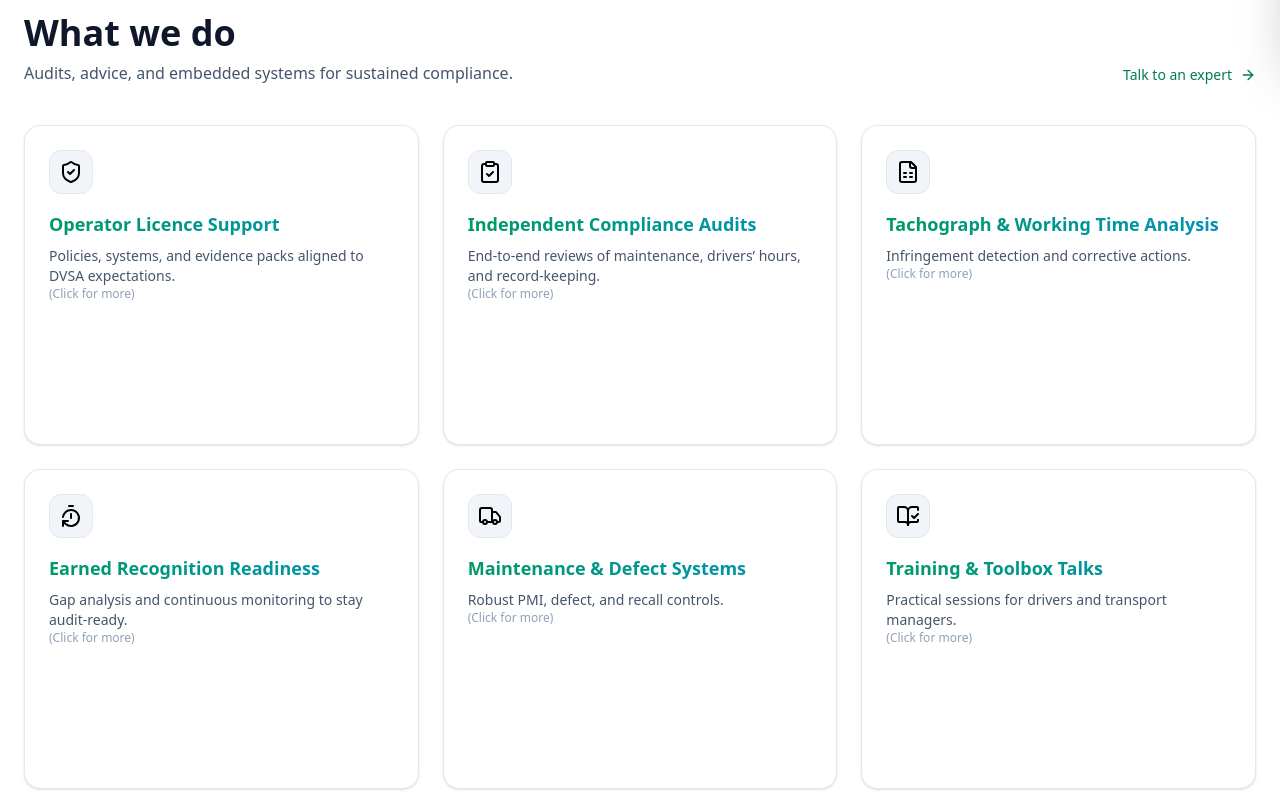
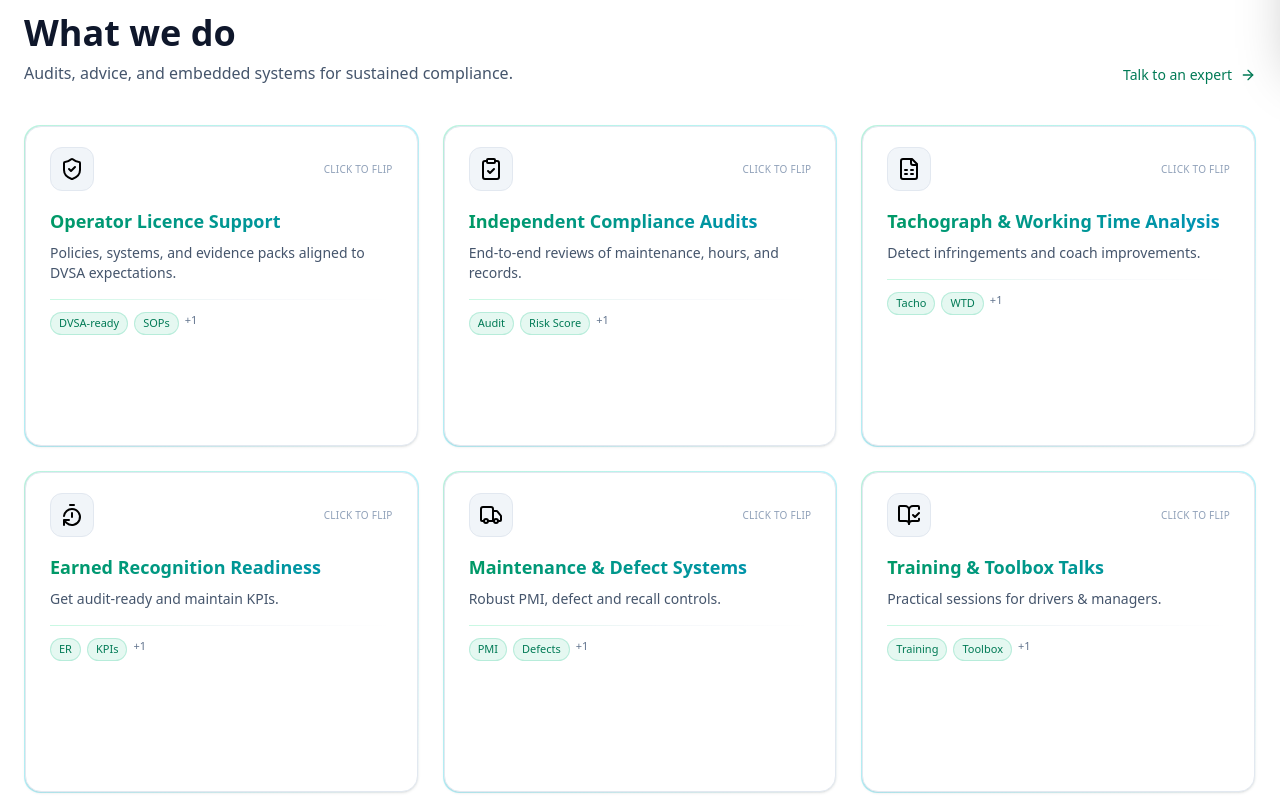
Before and after one commit to george-g-93/CTRL-Frontend, a React (Vite) app: page / in a window 1280 px wide. Shown: the part 740-1540 px from the top of the page. Built offline with nearby package versions, Linux system fonts and the light colour scheme; no server answers.

Commit message:
Update to cards and theme

```diff
--- a/src/pages/Home.jsx
+++ b/src/pages/Home.jsx
@@ -65,7 +65,7 @@ if (typeof document !== "undefined" && !document.getElementById("ctrl-styles"))
   document.head.appendChild(style);
 }
 
-function FlipCard({ icon, title, desc, backInfo }) {
+function FlipCard({ icon, title, desc, backPoints = [], tags = [], href }) {
   const [flipped, setFlipped] = useState(false);
 
   return (
@@ -73,6 +73,11 @@ function FlipCard({ icon, title, desc, backInfo }) {
       className="relative cursor-pointer [perspective:1000px]"
       onClick={() => setFlipped((v) => !v)}
     >
+      {/* Gradient ring + hover glow */}
+      <div className="rounded-2xl p-[1px] transition-shadow duration-300
+                      bg-gradient-to-br from-emerald-300/40 via-cyan-300/40 to-transparent
+                      dark:from-emerald-400/30 dark:via-cyan-400/30 dark:to-transparent
+                      hover:shadow-[0_10px_40px_-12px_rgba(16,185,129,0.35)]">
         {/* Rotating wrapper */}
         <div
           className={[
@@ -82,10 +87,11 @@ function FlipCard({ icon, title, desc, backInfo }) {
           ].join(" ")}
         >
           {/* FRONT */}
-        <div className="absolute inset-0 rounded-2xl border p-6 backdrop-blur
+          <div className="absolute inset-0 rounded-2xl border px-6 py-5 backdrop-blur
                           border-slate-200 bg-white shadow-sm
                           dark:border-white/10 dark:bg-white/5 dark:shadow-[0_0_0_1px_rgba(255,255,255,0.04)]
                           [backface-visibility:hidden]">
+            <div className="flex items-center justify-between">
               <div
                 className="flex items-center justify-center h-11 w-11 rounded-xl border
                            border-slate-200 bg-slate-100
@@ -94,30 +100,96 @@ function FlipCard({ icon, title, desc, backInfo }) {
               >
                 {icon}
               </div>
+              <span className="text-[10px] uppercase tracking-wide text-slate-400 dark:text-slate-500">
+                Click to flip
+              </span>
+            </div>
+
             <h3 className="mt-4 text-lg font-semibold text-transparent bg-clip-text
                            bg-gradient-to-r from-emerald-600 to-cyan-600
                            dark:from-emerald-300 dark:to-cyan-400">
               {title}
             </h3>
-          <p className="mt-2 text-sm text-slate-600 dark:text-slate-300">{desc}</p>
-          <p className="mt-auto text-xs text-slate-400 dark:text-slate-500 mt-4">(Click for more)</p>
+
+            {/* Clamp to tidy lengths */}
+            <p className="mt-2 text-sm text-slate-600 dark:text-slate-300 line-clamp-3">
+              {desc}
+            </p>
+
+            {/* Mini divider */}
+            <div className="mt-4 h-px bg-gradient-to-r from-emerald-200/60 via-slate-200/40 to-transparent
+                            dark:from-emerald-300/20 dark:via-white/10" />
+
+            {/* Optional quick tags preview (first 2) */}
+            {tags?.length > 0 && (
+              <div className="mt-3 flex flex-wrap gap-1.5">
+                {tags.slice(0, 2).map((t) => (
+                  <span
+                    key={t}
+                    className="rounded-full px-2 py-0.5 text-[11px]
+                               bg-emerald-500/10 text-emerald-700 border border-emerald-500/20
+                               dark:bg-emerald-400/15 dark:text-emerald-200 dark:border-emerald-400/25"
+                  >
+                    {t}
+                  </span>
+                ))}
+                {tags.length > 2 && (
+                  <span className="text-[11px] text-slate-500 dark:text-slate-400">+{tags.length - 2}</span>
+                )}
+              </div>
+            )}
           </div>
 
           {/* BACK */}
-        <div className="absolute inset-0 rounded-2xl border p-6
+          <div className="absolute inset-0 rounded-2xl border px-6 py-5
                           border-slate-200 bg-gradient-to-b from-emerald-50 to-cyan-50
                           dark:border-white/10 dark:from-emerald-900/20 dark:to-cyan-900/20
                           [backface-visibility:hidden] [transform:rotateY(180deg)]">
             <h4 className="text-base font-semibold text-transparent bg-clip-text
                            bg-gradient-to-r from-emerald-600 to-cyan-600
-                         dark:from-emerald-300 dark:to-cyan-400 mb-2">
-            {title}
+                           dark:from-emerald-300 dark:to-cyan-400">
+              What you’ll get
             </h4>
-          <p className="text-sm text-slate-700 dark:text-slate-300 text-center">
-            {/*More detailed information about <strong>{title}</strong> can go here — e.g., key benefits, approach, or what’s included.*/}
-            {backInfo}
-          </p>
-          <p className="mt-4 text-xs text-slate-400 dark:text-slate-500">(Click again to flip back)</p>
+
+            {/* Bullet list */}
+            <ul className="mt-3 space-y-2">
+              {backPoints.map((bp) => (
+                <li key={bp} className="flex items-start gap-2 text-sm text-slate-700 dark:text-slate-300">
+                  <CheckCircle2 className="mt-[2px] h-4 w-4 text-emerald-600 dark:text-emerald-300" />
+                  <span>{bp}</span>
+                </li>
+              ))}
+            </ul>
+
+            {/* Tags */}
+            {tags?.length > 0 && (
+              <div className="mt-3 flex flex-wrap gap-1.5">
+                {tags.map((t) => (
+                  <span
+                    key={t}
+                    className="rounded-full px-2 py-0.5 text-[11px]
+                               bg-white/60 text-slate-700 border border-white
+                               dark:bg-white/10 dark:text-slate-200 dark:border-white/10"
+                  >
+                    {t}
+                  </span>
+                ))}
+              </div>
+            )}
+
+            {/* Optional CTA */}
+            {href && (
+              <a
+                href={href}
+                className="mt-4 inline-flex items-center gap-2 text-sm font-medium
+                           text-emerald-700 hover:text-emerald-600
+                           dark:text-emerald-300 dark:hover:text-emerald-200"
+                onClick={(e) => e.stopPropagation()}
+              >
+                Learn more <ArrowRight className="h-4 w-4" />
+              </a>
+            )}
+          </div>
         </div>
       </div>
     </div>
@@ -128,15 +200,79 @@ function FlipCard({ icon, title, desc, backInfo }) {
 
 
 
+
 export default function Home() {
   const features = [
-    { icon: <ShieldCheck className="h-6 w-6" aria-hidden />, title: "Operator Licence Support", desc: "Policies, systems, and evidence packs aligned to DVSA expectations.", backInfo: "We help you stay on the right side of the Traffic Commissioner by ensuring your systems meet all Operator Licence undertakings. From building bespoke policy and procedure packs to setting up digital maintenance and driver record systems. Whether you’re applying for a new licence, facing a Public Inquiry, or simply tightening your systems, our team provides the expertise to keep your licence safe and your operation running smoothly." },
-    { icon: <ClipboardCheck className="h-6 w-6" aria-hidden />, title: "Independent Compliance Audits", desc: "End-to-end reviews of maintenance, drivers’ hours, and record-keeping.", backInfo: "Our audits provide a full, unbiased view of your transport compliance. We review everything from maintenance and driver hours to daily defect reporting, working time, and record-keeping. You’ll receive a detailed written report with clear, prioritised actions to close any gaps and demonstrate proactive management to the DVSA or Traffic Commissioner. Ideal for peace of mind, internal checks, or Earned Recognition evidence." },
-    { icon: <FileSpreadsheet className="h-6 w-6" aria-hidden />, title: "Tachograph & Working Time Analysis", desc: "Infringement detection and corrective actions.", backInfo: "We analyse driver card and vehicle unit data to detect infringements, fatigue risks, and poor scheduling practices before they escalate. You’ll receive clear, actionable reports that help you manage driver performance, plan corrective actions, and improve scheduling efficiency. Our systems also help you demonstrate control and due diligence, key factors in any DVSA visit or operator licence review." },
-    { icon: <TimerReset className="h-6 w-6" aria-hidden />, title: "Earned Recognition Readiness", desc: "Gap analysis and continuous monitoring to stay audit-ready.", backInfo: "If you’re working toward DVSA Earned Recognition status, we’ll assess your systems against the scheme’s standards. Our gap analysis identifies areas needing improvement, and our continuous monitoring helps ensure ongoing compliance. From KPI tracking to audit-ready documentation, we’ll position your operation to achieve recognition and showcase your commitment to excellence." },
-    { icon: <Truck className="h-6 w-6" aria-hidden />, title: "Maintenance & Defect Systems", desc: "Robust PMI, defect, and recall controls.", backInfo: "We build and review maintenance regimes that meet DVSA standards — covering PMIs, driver walkaround checks, defect reporting, and recall management. Our team ensures your paperwork (digital or paper-based) aligns with OCRS and Earned Recognition expectations. We can also assist in implementing digital defect systems, maintenance planners, and escalation procedures to reduce downtime and risk." },
-    { icon: <BookOpenCheck className="h-6 w-6" aria-hidden />, title: "Training & Toolbox Talks", desc: "Practical sessions for drivers and transport managers.", backInfo: "We deliver practical training sessions for drivers, transport managers, and supervisors on key compliance areas — from daily defect checks and drivers’ hours to load security, bridge strikes, and operator licence awareness. Sessions can be tailored to your business and delivered onsite or online, helping you build a stronger safety culture and keep compliance front of mind." },
+    {
+      icon: <ShieldCheck className="h-6 w-6" aria-hidden />,
+      title: "Operator Licence Support",
+      desc: "Policies, systems, and evidence packs aligned to DVSA expectations.",
+      backPoints: [
+        "Bespoke policy & SOP packs",
+        "Digital maintenance & driver records",
+        "Pre-audit checks and PI prep",
+      ],
+      tags: ["DVSA-ready", "SOPs", "Policy Pack"],
+      href: "#operator-licence"
+    },
+    {
+      icon: <ClipboardCheck className="h-6 w-6" aria-hidden />,
+      title: "Independent Compliance Audits",
+      desc: "End-to-end reviews of maintenance, hours, and records.",
+      backPoints: [
+        "Gap analysis with risk scoring",
+        "Prioritised action plan",
+        "Evidence for ER / TC / DVSA",
+      ],
+      tags: ["Audit", "Risk Score", "Action Plan"],
+      href: "#audit"
+    },
+    {
+      icon: <FileSpreadsheet className="h-6 w-6" aria-hidden />,
+      title: "Tachograph & Working Time Analysis",
+      desc: "Detect infringements and coach improvements.",
+      backPoints: [
+        "Driver card & VU analysis",
+        "Corrective actions & coaching",
+        "Scheduling & fatigue insights",
+      ],
+      tags: ["Tacho", "WTD", "Coaching"]
+    },
+    {
+      icon: <TimerReset className="h-6 w-6" aria-hidden />,
+      title: "Earned Recognition Readiness",
+      desc: "Get audit-ready and maintain KPIs.",
+      backPoints: [
+        "Readiness assessment",
+        "KPI tracking & alerts",
+        "Audit-ready documentation",
+      ],
+      tags: ["ER", "KPIs", "Monitoring"]
+    },
+    {
+      icon: <Truck className="h-6 w-6" aria-hidden />,
+      title: "Maintenance & Defect Systems",
+      desc: "Robust PMI, defect and recall controls.",
+      backPoints: [
+        "PMI planner & defect flow",
+        "Recall & escalation controls",
+        "Digital or paper processes",
+      ],
+      tags: ["PMI", "Defects", "Recall"]
+    },
+    {
+      icon: <BookOpenCheck className="h-6 w-6" aria-hidden />,
+      title: "Training & Toolbox Talks",
+      desc: "Practical sessions for drivers & managers.",
+      backPoints: [
+        "Drivers’ hours & walkaround",
+        "Load security & bridge strikes",
+        "OL awareness for managers",
+      ],
+      tags: ["Training", "Toolbox", "Safety Culture"]
+    },
   ];
+
   const steps = [
     { k: "1", title: "Discovery", desc: "Short scoping call to understand your operation, risks, and goals." },
     { k: "2", title: "Audit & Action Plan", desc: "On-site/remote audit with a prioritized roadmap." },
```
Lines whose indentation alone changed are shown as unchanged.
